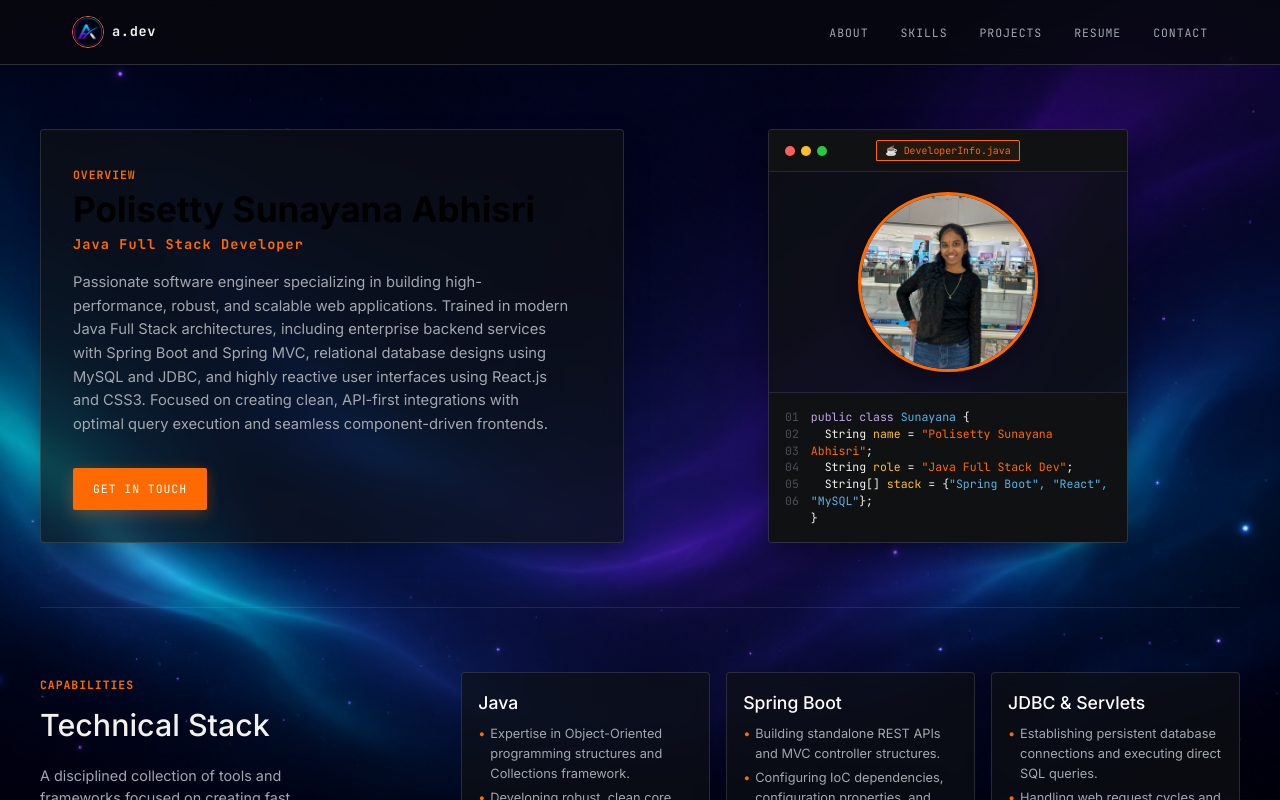
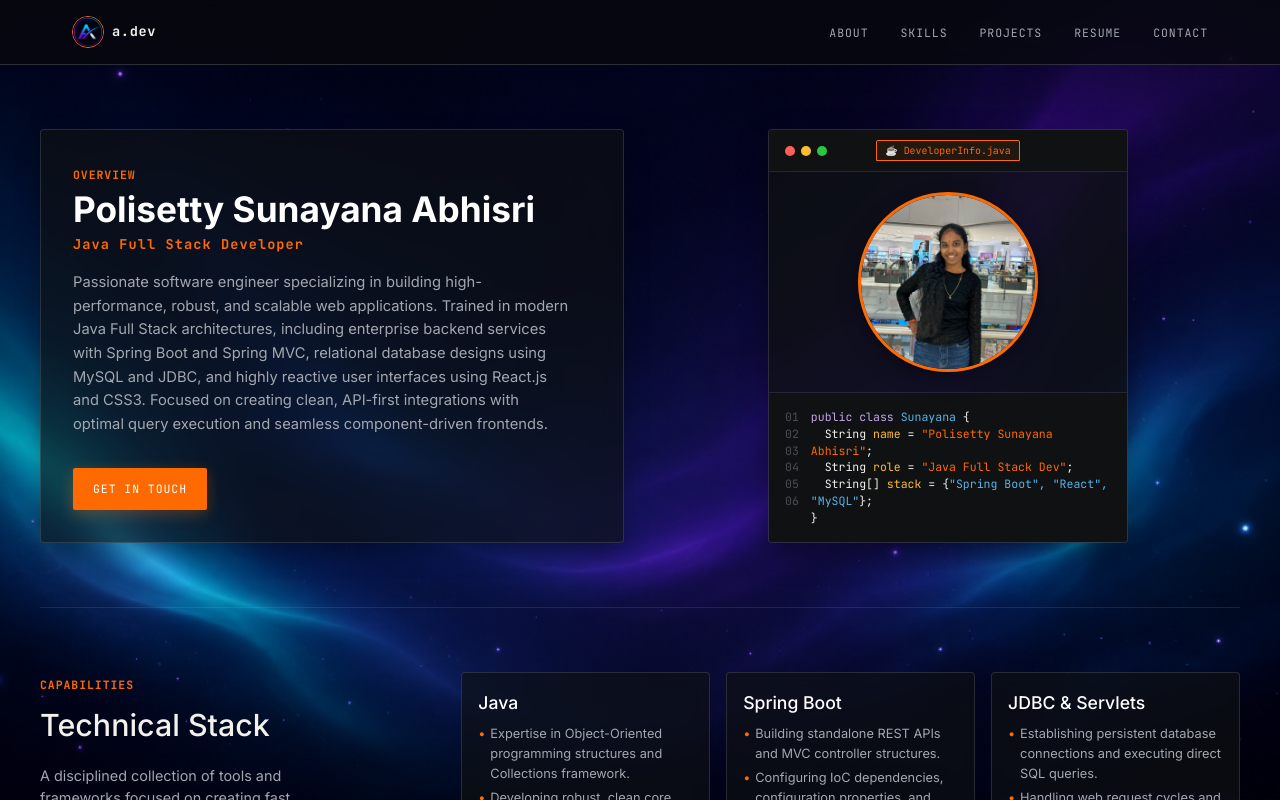
Before and after one commit to Abhisri565/portfolio, a React (Vite) app: page / in a window 1280 px wide. Shown: the top 800 px of the page. Built offline with nearby package versions, Linux system fonts and the light colour scheme.

Commit message:
Update EncryptedText font color to white

```diff
--- a/src/Hero.jsx
+++ b/src/Hero.jsx
@@ -63,10 +63,11 @@ function Hero() {
                 <EncryptedText
                   text="Polisetty Sunayana Abhisri"
                   encryptedClassName="text-neutral-500"
-                  revealedClassName="dark:text-white text-black"
+                  revealedClassName="text-white"
                   revealDelayMs={50}
                 />
               </h1>
+
               <div className="hero-subtitle" style={{ margin: '4px 0 0 0' }}>Java Full Stack Developer</div>
             </div>
 
--- a/src/index.css
+++ b/src/index.css
@@ -739,6 +739,9 @@ h1, h2, h3, h4 {
 .text-neutral-500 {
   color: var(--color-secondary) !important;
 }
+.text-white {
+  color: #FFFFFF !important;
+}
 .dark\:text-white {
   color: #FFFFFF !important;
 }
```
